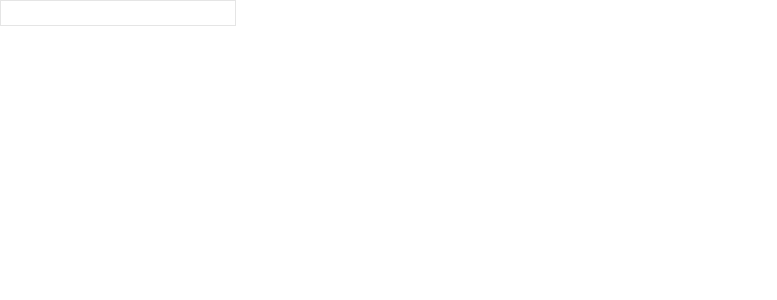
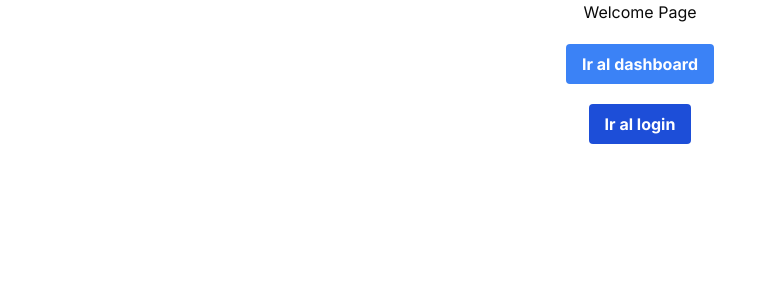
Before and after one commit to LionTechDev/CartApp, a Next.js app: page / in a window 1280 px wide. Shown: the top 300 px of the page, without its empty margins (0-777 px from the left). Built offline with nearby package versions, Linux system fonts and the light colour scheme.

Commit message:
Feat: Home page button link

```diff
--- a/src/app/page.tsx
+++ b/src/app/page.tsx
@@ -1,11 +1,24 @@
 "use client";
+import Link from "next/link";
 import React from "react";
 
 const Home = () => {
 	return (
-		<form>
-			<input type="text" name="text" id="text" className="border" />
-		</form>
+		<div className="flex flex-col items-center  gap-5">
+			<h1>Welcome Page</h1>
+			<Link
+				href={"/dashboard"}
+				className="bg-blue-500 hover:bg-blue-700 text-white font-bold py-2 px-4 rounded"
+			>
+				Ir al dashboard
+			</Link>
+			<Link
+				href={"/login"}
+				className="bg-blue-700 hover:bg-blue-900 text-white font-bold py-2 px-4 rounded"
+			>
+				Ir al login
+			</Link>
+		</div>
 	);
 };
 
```
